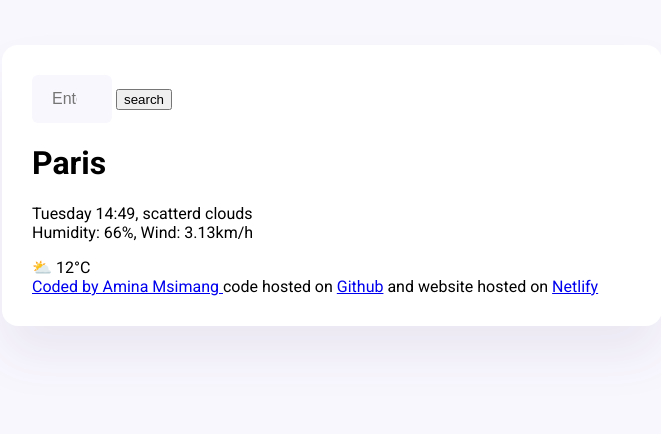
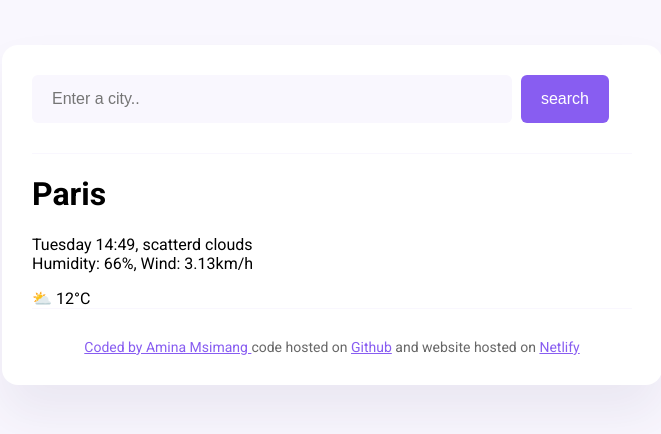
Before and after one commit to msimangamina/main-weather-app, a plain HTML site: page index.html in a window 1280 px wide. Shown: the whole page, without its empty margins (308-969 px from the left). Drawn offline with Linux system fonts and the light colour scheme.

Commit message:
added css styling

```diff
--- a/src/style.css
+++ b/src/style.css
@@ -4,6 +4,9 @@ body {
 font-family: 'Roboto', sans-serif;
 }
 
+a {
+    color: #885df1;
+}
 
 .weather-app {
     background: white;
@@ -15,11 +18,36 @@ font-family: 'Roboto', sans-serif;
 
 }
 
+header {
+    border-bottom: 1px solid #f9f7fe;
+    padding: 0 0 30px 0;
+}
+
 .search-form-input {
     background-color: #f9f7fe;
     border: none;
     border-radius: 6px;
-    width: 80px;
+    width: 80%;
     font-size: 16px;
     padding: 15px 20px;
 }
+
+.search-form-button {
+    background: #885df1;
+    padding: 15px 20px;
+    border: none;
+    font-size: 16px;
+    margin-left: 5px;
+    border-radius: 6px;
+    color: white;
+
+}
+
+
+footer {
+    border-top: 1px solid #f9f7fe;
+    padding: 30px 0 0 0;
+    text-align: center;
+    font-size:14px;
+    color: rgba(0, 0, 0, 0.6);
+}
```
